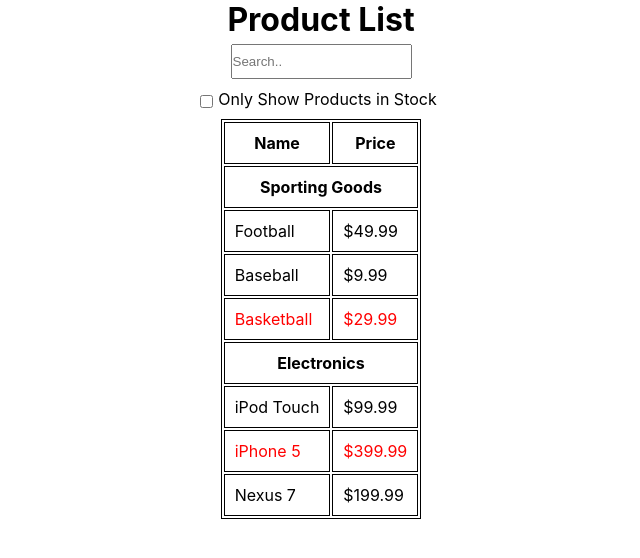
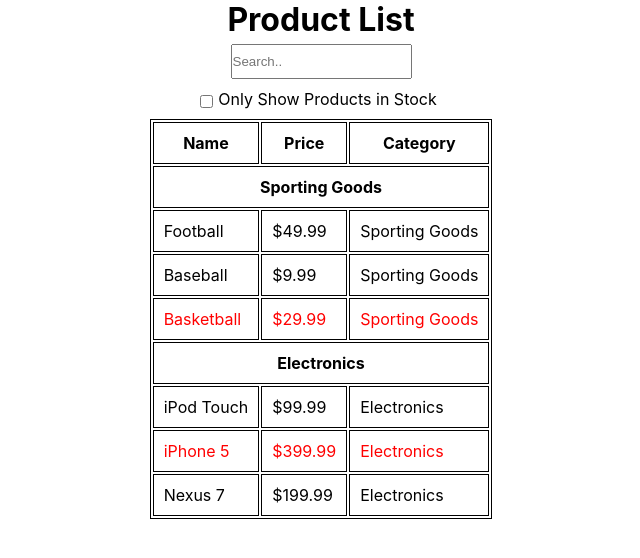
Before and after one commit to rushabhsr/product-list, a React (Create React App) app: page / in a window 1280 px wide. Shown: the top 558 px of the page, without its empty margins (319-959 px from the left). Built offline with nearby package versions, Linux system fonts and the light colour scheme.

Commit message:
Dynamic Table

```diff
--- a/src/Components/CategoryWiseData.js
+++ b/src/Components/CategoryWiseData.js
@@ -12,8 +12,10 @@
     return (
         distinctCateg.map((category, index) =>
             <React.Fragment key={category + "" + index}>
-                <tr><th colSpan={2}>{category}</th></tr>
-                <Items categoryData={productsData.filter(productItem => productItem.category === category)} />
+                <tr><th colSpan={props.columns.length}>{category}</th></tr>
+                <Items categoryData={productsData.filter(productItem => productItem.category === category)}
+                    columns={props.columns}
+                />
             </React.Fragment>
         )
     )
--- /dev/null
+++ b/src/Components/ItemData.js
@@ -0,0 +1,13 @@
+import React from 'react'
+
+const ItemData = (props) => {
+    console.log(props.product)
+    console.log(props.columnsPresent)
+    return (
+        props.columnsPresent.map((key) =>
+            <td> {props.product[key].toString()}</td>
+        )
+    )
+}
+
+export default ItemData
--- a/src/Components/Items.js
+++ b/src/Components/Items.js
@@ -1,12 +1,14 @@
 import React from 'react'
 import './Items.css'
+import ItemData from './ItemData'
 
 const Items = (props) => {
+    let columnsPresent = props.columns.map((header) => header.toLowerCase());
     return (
-        props.categoryData.map((item, index) =>
-            <React.Fragment key={item + "" + index}>
-                <tr className={!item.stocked ? "red-class" : ""}><td>{item.name}</td><td>{item.price}</td></tr>
-            </React.Fragment>
+        props.categoryData.map((product, index) =>
+            <tr key={"product" + index} className={!product.stocked ? "red-class" : ""}>
+                <ItemData product={product} columnsPresent={columnsPresent} />
+            </tr>
         )
     )
 }
--- a/src/Components/Table.js
+++ b/src/Components/Table.js
@@ -12,7 +12,11 @@
     <table>
       <thead><tr>{props.productTableData.headers.map((header, index) => <th key={index}>{header}</th>)}</tr></thead>
       <tbody>
-        <CategoryWiseData allProducts={props.isChecked ? props.productTableData.products.filter(productItem => productItem.stocked) : props.productTableData.products} searchString={props.searchString} />
+        <CategoryWiseData
+          allProducts={props.isChecked ?
+            props.productTableData.products.filter(productItem => productItem.stocked) :
+            props.productTableData.products}
+          searchString={props.searchString} columns={props.productTableData.headers} />
       </tbody>
     </table>
   )
--- a/src/ProductData.json
+++ b/src/ProductData.json
@@ -1,44 +1,45 @@
 {
     "headers": [
         "Name",
-        "Price"
+        "Price",
+        "Category"
     ],
     "products": [
         {
+            "name": "Football",
+            "price": "$49.99",
             "category": "Sporting Goods",
-            "price": "$49.99",
-            "stocked": true,
-            "name": "Football"
+            "stocked": true
         },
         {
+            "name": "Baseball",
             "category": "Sporting Goods",
             "price": "$9.99",
-            "stocked": true,
-            "name": "Baseball"
+            "stocked": true
         },
         {
+            "name": "Basketball",
             "category": "Sporting Goods",
             "price": "$29.99",
-            "stocked": false,
-            "name": "Basketball"
+            "stocked": false
         },
         {
+            "name": "iPod Touch",
             "category": "Electronics",
             "price": "$99.99",
-            "stocked": true,
-            "name": "iPod Touch"
+            "stocked": true
         },
         {
+            "name": "iPhone 5",
             "category": "Electronics",
             "price": "$399.99",
-            "stocked": false,
-            "name": "iPhone 5"
+            "stocked": false
         },
         {
+            "name": "Nexus 7",
             "category": "Electronics",
             "price": "$199.99",
-            "stocked": true,
-            "name": "Nexus 7"
+            "stocked": true
         }
     ]
 }
```
Also changed, not shown: src/generateDynamicColumns.js (added, +33 -0 lines).
